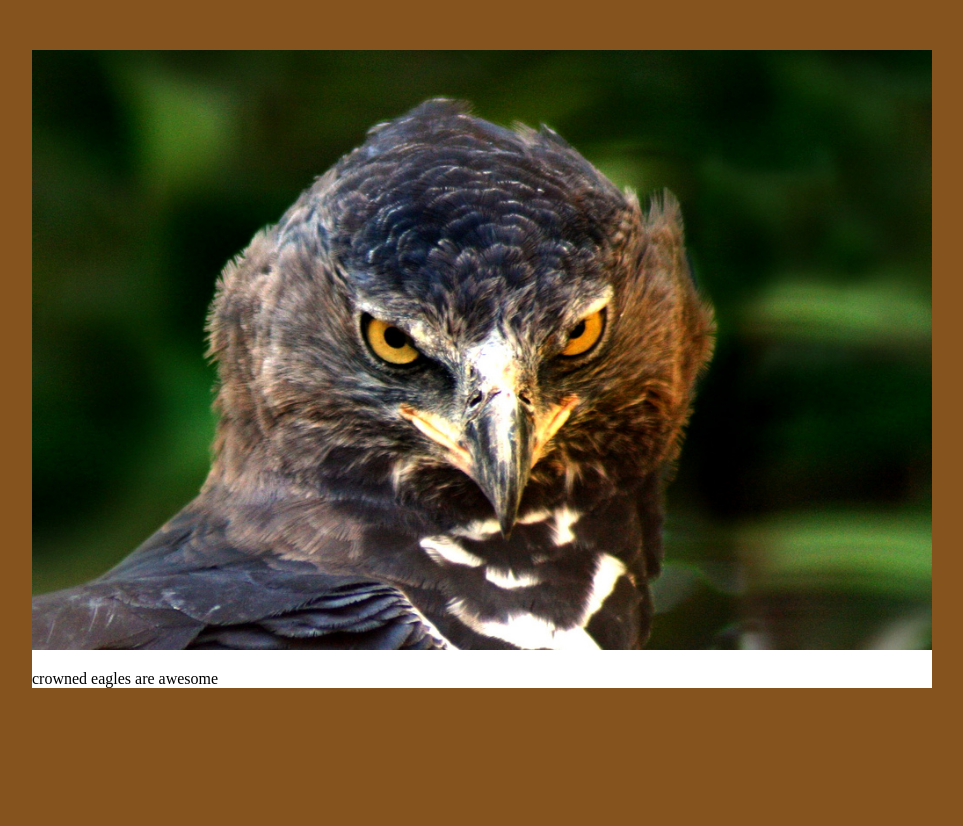
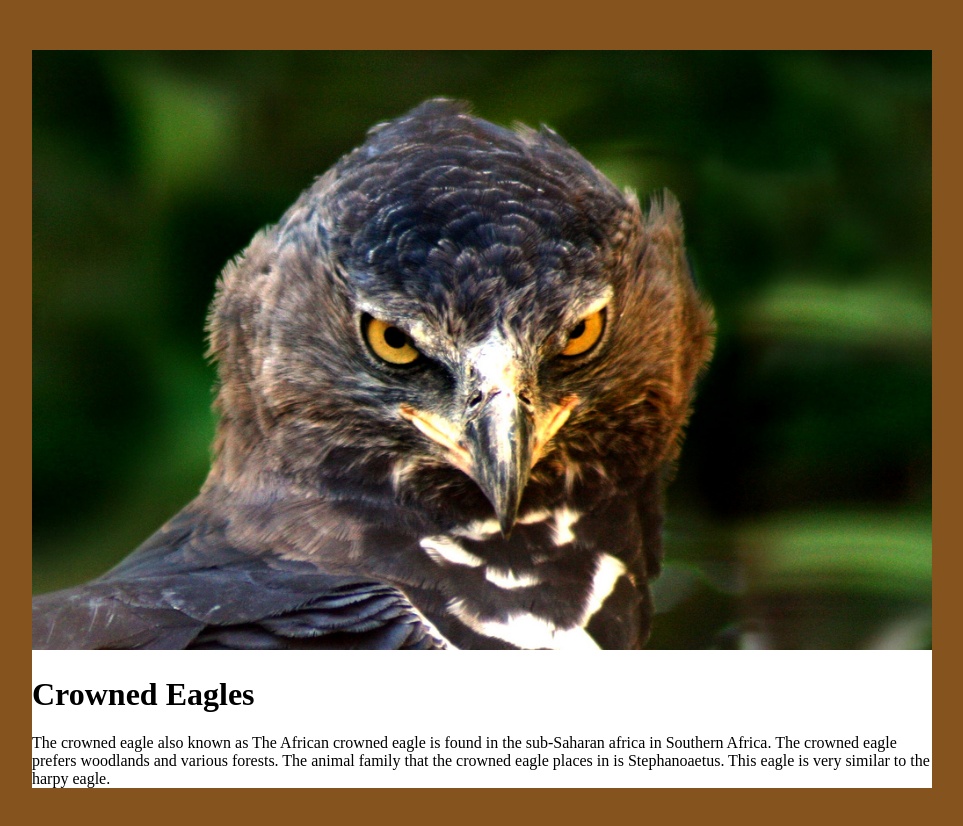
Before and after one commit to sawyerkib/crowned-eagle, a plain HTML site: page index.html in a window 1280 px wide. Shown: the whole page, without its empty margins (158-1121 px from the left). Before the commit the page ends 800 px from the top, so only its background shows below. Drawn offline with Linux system fonts and the light colour scheme.

Commit message:
added some text

```diff
--- a/index.html
+++ b/index.html
@@ -10,7 +10,10 @@
   <body>
     <div class="container">
       <img src="./img/crowned-eagle.jpg">
-      <p>crowned eagles are awesome</p>
+      <h1>Crowned Eagles</h1>
+      <p>The crowned eagle also known as The African crowned eagle is found in the sub-Saharan africa in Southern Africa. The crowned eagle prefers woodlands and various forests. The animal family that the crowned eagle places in is Stephanoaetus. This eagle is very similar to the harpy eagle.</p>
+
+
     </div>
   </body>
 </html>
```
